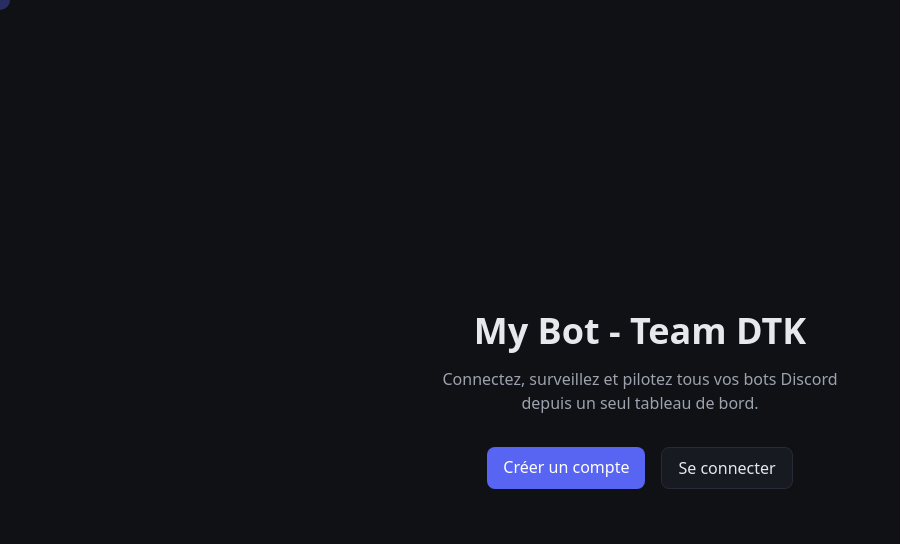
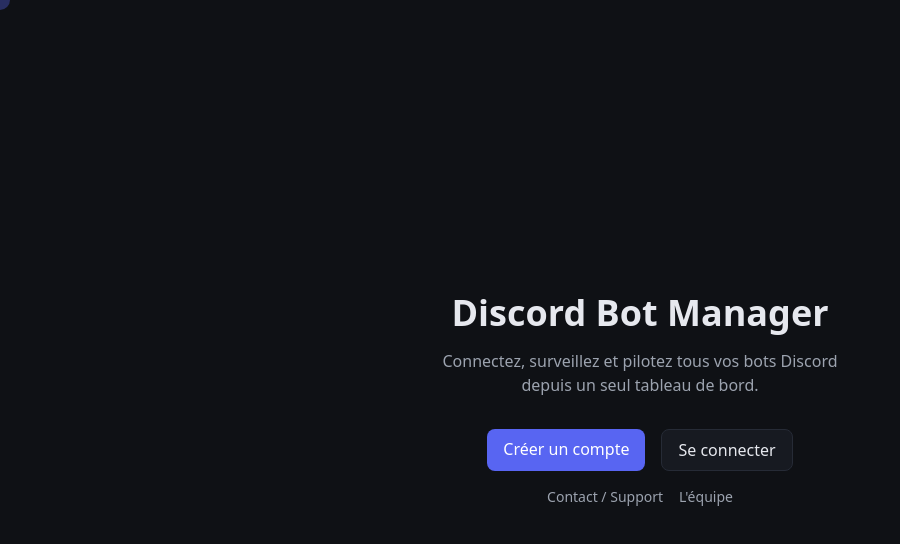
Before and after one commit to DidjoThekid/DTK-Discord-bot, a Next.js app: page / in a window 1280 px wide. Shown: the top 544 px of the page, without its empty margins (0-900 px from the left). Built offline with nearby package versions, Linux system fonts and the light colour scheme.

Commit message:
Change page title and add support/team links
Updated the title and added support and team links.

```diff
--- a/src/app/page.tsx
+++ b/src/app/page.tsx
@@ -3,7 +3,7 @@
 export default function HomePage() {
   return (
     <main className="flex flex-col items-center justify-center min-h-screen px-4 text-center">
-      <h1 className="text-4xl font-bold mb-4">My Bot - Team DTK</h1>
+      <h1 className="text-4xl font-bold mb-4">Discord Bot Manager</h1>
       <p className="text-gray-400 max-w-md mb-8">
         Connectez, surveillez et pilotez tous vos bots Discord depuis un seul tableau de bord.
       </p>
@@ -15,6 +15,14 @@
           Se connecter
         </Link>
       </div>
+      <div className="flex gap-4 mt-4 text-sm text-gray-400">
+        <Link href="/support" className="hover:text-white hover:underline">
+          Contact / Support
+        </Link>
+        <Link href="/team" className="hover:text-white hover:underline">
+          L'équipe
+        </Link>
+      </div>
     </main>
   );
 }
```
